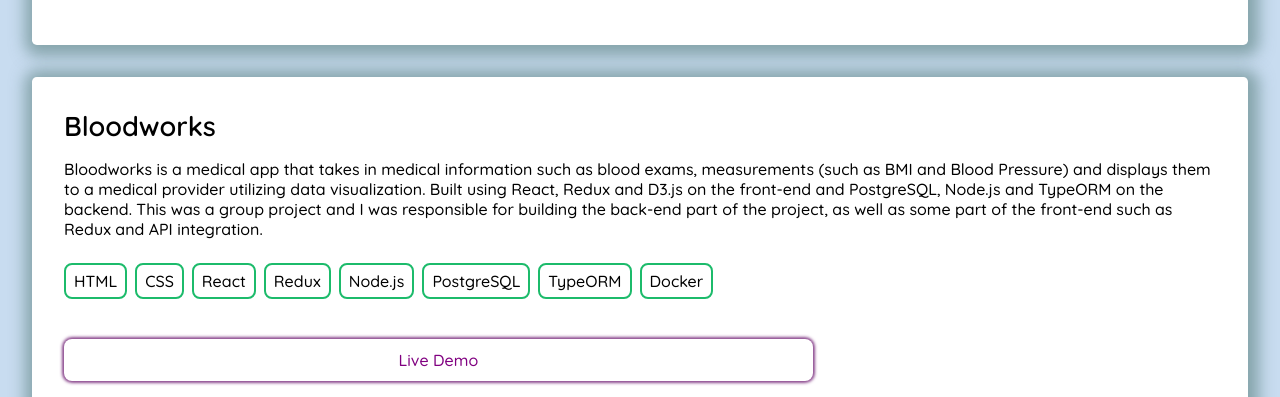
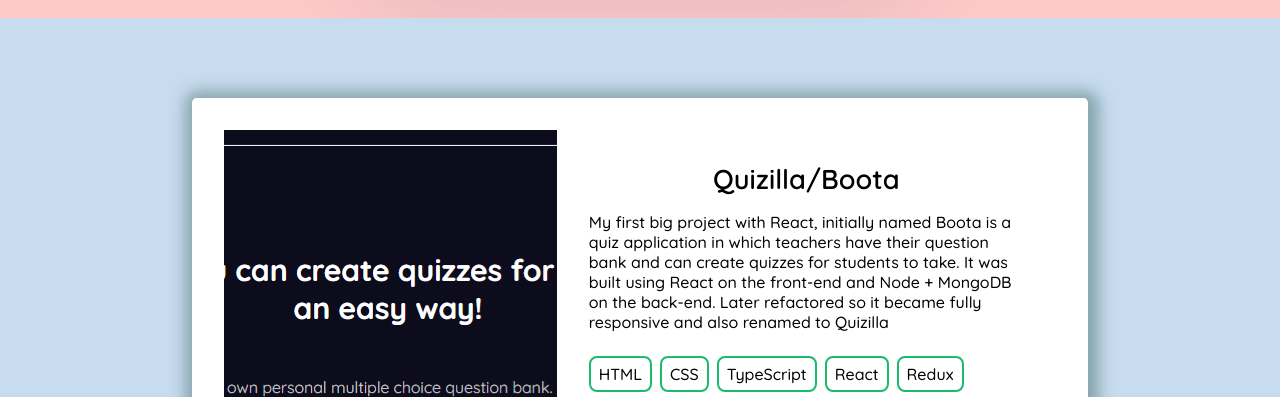
Before and after one commit to arymoraes/portfolio, a plain HTML site: page index.html in a window 1280 px wide. Shown: the part 1174-1571 px from the top of the page. Drawn offline with Linux system fonts and the light colour scheme.

Commit message:
most of desktop version working

```diff
--- a/script.js
+++ b/script.js
@@ -2,34 +2,34 @@ const projects = [
     {
         "title": "Quizilla/Boota",
         "description": "My first big project with React, initially named Boota is a quiz application in which teachers have their question bank and can create quizzes for students to take. It was built using React on the front-end and Node + MongoDB on the back-end. Later refactored so it became fully responsive and also renamed to Quizilla",
-        "image": "test url",
-        "tags": ['HTML', 'CSS', 'React', 'Redux', 'Node.js', 'MongoDB'],
-        "demo": "Live Demo",
-        "source": "View Source"
+        "image": "quizilla.png",
+        "tags": ['HTML', 'CSS', 'TypeScript', 'React', 'Redux', 'Node.js', 'MongoDB'],
+        "demo": "https://reverent-knuth-ec436c.netlify.app/",
+        "source": "https://github.com/Fallenefc/boota-client"
     },
     {
         "title": "Bloodworks",
         "description": "Bloodworks is a medical app that takes in medical information such as blood exams, measurements (such as BMI and Blood Pressure) and displays them to a medical provider utilizing data visualization. Built using React, Redux and D3.js on the front-end and PostgreSQL, Node.js and TypeORM on the backend. This was a group project and I was responsible for building the back-end part of the project, as well as some part of the front-end such as Redux and API integration.",
         "image": "test url",
-        "tags": ['HTML', 'CSS', 'React', 'Redux', 'Node.js', 'PostgreSQL', 'TypeORM', 'Docker'],
-        "demo": "test",
-        "source": "source"
+        "tags": ['HTML', 'CSS', 'TypeScript', 'React', 'Redux', 'Node.js', 'PostgreSQL', 'TypeORM', 'Docker'],
+        "demo": "",
+        "source": "https://github.com/Fallenefc/medicalapp-server"
     },
     {
         "title": "Unnamed Gaming App",
         "description": "Current project I am building, consists of an app that allows you to create your gaming profile and search people with similar gaming interests (such as games, gaming styles (competitive vs coop vs MMORPGs), timezones, etc) to play together. Planned stack includes PostgreSQL, TypeORM, Node.JS and Express on the back-end, with React, Redux and SCSS on the front-end. Will include Docker, AWS and also Jest for testing.",
         "image": "test url",
-        "tags": ['HTML', 'SCSS', 'React', 'Redux', 'Node.js', 'PostgreSQL', 'TypeORM', 'Docker', 'Jest'],
-        "demo": "test",
-        "source": "source"
+        "tags": ['HTML', 'SCSS', 'TypeScript', 'React', 'Redux', 'Node.js', 'PostgreSQL', 'TypeORM', 'Docker', 'Jest'],
+        "demo": "",
+        "source": "https://github.com/Fallenefc/gaming-server"
     },
     {
         "title": "Trello Clone",
         "description": "Simple Trello clone done for a skill accessment. UI is simple as it was made focused on functionalities. Built using PHP, Laravel and PostgreSQL on the back-end and Vue.js, SCSS (with BEM) on the front-end.",
         "image": "test url",
         "tags": ['HTML', 'SCSS', 'Vue', 'Laravel', 'PHP', 'PostgreSQL'],
-        "demo": "test",
-        "source": "source"
+        "demo": "https://wizardly-archimedes-3d2797.netlify.app/",
+        "source": "https://github.com/Fallenefc/assessment-client"
     }
 ]
 
@@ -42,15 +42,25 @@ const renderContent = () => {
         const newProject = document.createElement('div');
         newProject.classList.add('project-node')
 
+        const imgDiv = document.createElement('div');
+        imgDiv.classList.add('project-img');
+        imgDiv.style.background = `url(${project.image})`;
+        imgDiv.style.backgroundPosition = 'center';
+        newProject.appendChild(imgDiv);
+
+        const textDiv = document.createElement('div');
+        textDiv.classList.add('project-text');
+        newProject.appendChild(textDiv);
+
         const projectTitle = document.createElement('div');
         projectTitle.classList.add('project-title');
         projectTitle.innerHTML = project.title;
-        newProject.appendChild(projectTitle);
+        textDiv.appendChild(projectTitle);
 
         const projectDescription = document.createElement('div');
         projectDescription.classList.add('project-description');
         projectDescription.innerHTML = project.description;
-        newProject.appendChild(projectDescription);
+        textDiv.appendChild(projectDescription);
 
         const projectTags = document.createElement('ul');
         projectTags.classList.add('tag-list');
@@ -61,13 +71,17 @@ const renderContent = () => {
             htmlTag.innerText = tag;
             projectTags.appendChild(htmlTag);
         });
-        newProject.appendChild(projectTags);
+        textDiv.appendChild(projectTags);
 
         const projectDemo = document.createElement('a');
         projectDemo.classList.add('project-demo');
-        projectDemo.href = project.demo;
         projectDemo.innerHTML = 'Live Demo';
-        newProject.appendChild(projectDemo);
+        if (!project.demo) {
+            projectDemo.classList.add('disabled');
+        } else {
+            projectDemo.href = project.demo;
+        }
+        textDiv.appendChild(projectDemo);
 
         const projectSource = document.createElement('a');
         projectSource.classList.add('project-source');
@@ -79,7 +93,7 @@ const renderContent = () => {
         gitHubIcon.classList.add('fa-github');
         projectSource.append(gitHubIcon);
 
-        newProject.appendChild(projectSource);
+        textDiv.appendChild(projectSource);
 
         projectNode.appendChild(newProject);
     });
--- a/styles.css
+++ b/styles.css
@@ -268,3 +268,49 @@ a {
     text-decoration: none;
     color: unset;
 }
+
+.project-img {
+    display: none;
+}
+
+@media (min-width: 900px) {
+    .navbar ul {
+        justify-content: center;
+    }
+
+    .navbar ul li {
+        padding: 0 5rem;
+    }
+
+    .description {
+        padding: 5rem 25vw;
+        text-align: center;
+    }
+
+    .about-container {
+        padding: 5rem 30vw;
+    }
+
+    .projects {
+        padding: 5rem 15vw;
+    }
+
+    .project-node {
+        flex-direction: row;
+    }
+
+    .project-img {
+        display: block;
+        width: 40%;
+        background-color: red;
+    }
+
+    .project-text {
+        width: 60%;
+        display: flex;
+        flex-direction: column;
+        justify-content: center;
+        align-items: center;
+        padding: 2rem;
+    }
+}
```
Also changed, not shown: quizilla.png (added).
